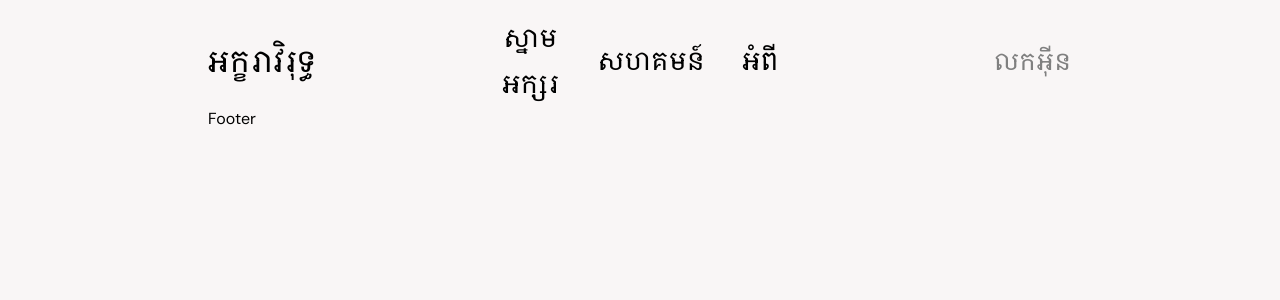
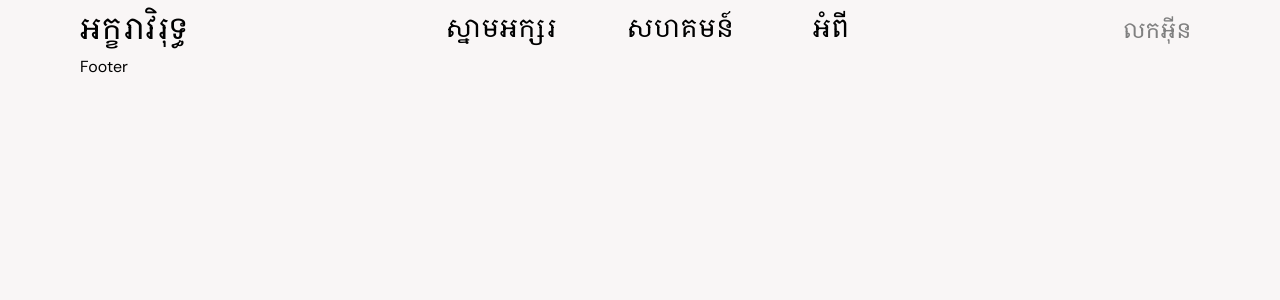
Before and after one commit to Ratanak-Rin-Sbu/inspira-graph, a Next.js app: page / in a window 1280 px wide. Shown: the top 300 px of the page. Built offline with nearby package versions, Linux system fonts and the light colour scheme.

Commit message:
Updated CSS

```diff
--- a/src/app/globals.css
+++ b/src/app/globals.css
@@ -22,8 +22,12 @@ body {
   background: var(--background);
   font-family: var(--font-dm-sans), sans-serif;
 
-  max-width: 100vw;
-  overflow-x: hidden;
+  /* max-width: 100vw;
+  overflow-x: hidden; */
+  overflow: hidden;
+  max-width: 1336px;
+  margin: 0 auto;
+  padding: 0 80px;
 }
 
 a {
@@ -37,42 +41,55 @@ a {
   color: var(--textColor);
 }
 
-.wrapper {
-  max-width: 1336px;
-  margin-left: auto;
-  margin-right: auto;
+/* .wrapper {
+  width: 1336px;
+  margin: 0 auto;
   padding-left: 80px;
   padding-right: 80px;
-}
+} */
+
+/* @media screen and (max-width: 1580px) {
+  .wrapper {
+    padding-right: 150px;
+  }
+} */
 
 @media screen and (max-width: 1336px) {
-  .wrapper {
+  .body {
     max-width: 1280px;
   }
+  /* .wrapper {
+    max-width: 1280px;
+  } */
 }
 
 @media screen and (max-width: 1280px) {
-  .wrapper {
+  .body {
     max-width: 1024px;
   }
+  /* .wrapper {
+    max-width: 1024px;
+  } */
 }
 
 @media screen and (max-width: 1024px) {
-  .wrapper {
+  .body {
     max-width: 768px;
-    padding-left: 40px;
-    padding-right: 40px;
   }
+  /* .wrapper {
+    max-width: 768px;
+    padding-left: 80px;
+  } */
 }
 
 @media screen and (max-width: 768px) {
-  .wrapper {
+  .body {
     max-width: 640px;
   }
 }
 
 @media screen and (max-width: 640px) {
-  .wrapper {
+  .body {
     max-width: 475px;
   }
 }
--- a/src/components/navbar/Navbar.tsx
+++ b/src/components/navbar/Navbar.tsx
@@ -13,7 +13,7 @@ const Navbar = () => {
             fontFamily: 'var(--font-noto-serif-khmer), sans-serif',
             lineHeight: 1.8,
             letterSpacing: '0.05em',
-            padding: 0,
+            padding: "0 5px",
           }}
           variant="text"
           color="inherit"
@@ -26,7 +26,7 @@ const Navbar = () => {
             fontFamily: 'var(--font-noto-serif-khmer), sans-serif',
             lineHeight: 1.8,
             letterSpacing: '0.05em',
-            padding: 0,
+            padding: "0 5px",
           }}
           variant="text"
           color="inherit"
@@ -47,8 +47,20 @@ const Navbar = () => {
           អំពី
         </Button>
       </div>
-      <div className={`${styles.auth} text-2xl`}>
-        លកអុីន
+      <div className={styles.auth}>
+        <Button
+          sx={{
+            fontSize: '1.35rem',
+            fontFamily: 'var(--font-noto-serif-khmer), sans-serif',
+            lineHeight: 1.8,
+            letterSpacing: '0.05em',
+            // padding: 0,
+          }}
+          variant="text"
+          color="inherit"
+        >
+          លកអុីន
+        </Button>
       </div>
     </div>
   )
--- a/src/components/navbar/navbar.module.css
+++ b/src/components/navbar/navbar.module.css
@@ -2,24 +2,19 @@
   display: flex;
   align-items: center;
   justify-content: space-between;
-  margin-top: 15px;
 }
 
 .logo {
-  flex: 1;
   align-items: center;
 }
 
 .navigations {
   display: flex;
   align-items: center;
-  /* padding-left: 15px; */
-  gap: 35px;
-  flex: 1;
+  gap: 60px;
 }
 
 .auth {
-  flex: 1;
   color: gray;
   text-align: right;
 }
```
